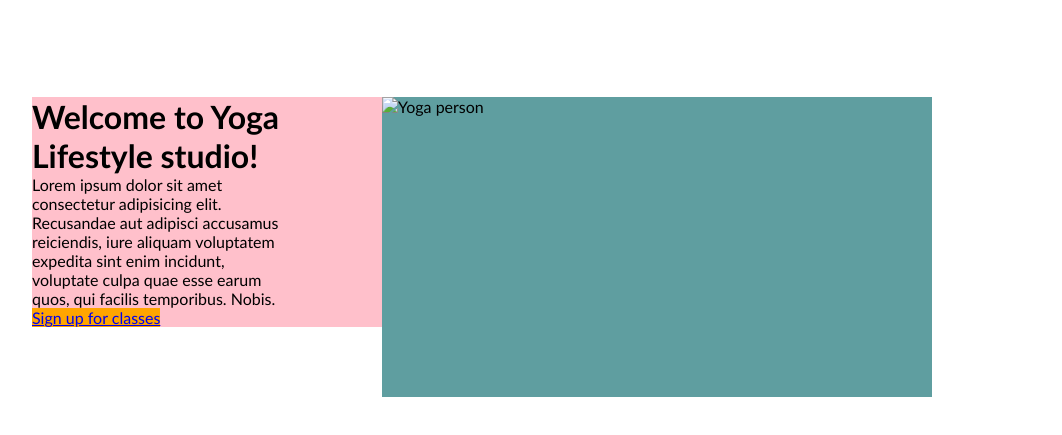
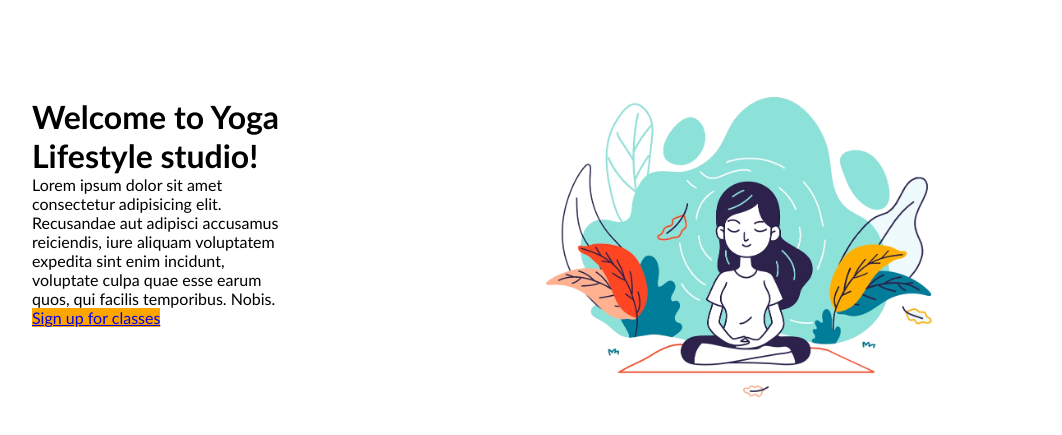
Before and after one commit to reginareg/4-yoga, a website: page index.html in a window 1280 px wide. Shown: the part 49-484 px from the top of the page, without its empty margins (108-1170 px from the left). Drawn offline with Linux system fonts and the light colour scheme.

Commit message:
Main image

```diff
--- a/index.html
+++ b/index.html
@@ -26,7 +26,7 @@
               <p>Lorem ipsum dolor sit amet consectetur adipisicing elit. Recusandae aut adipisci accusamus reiciendis, iure aliquam voluptatem expedita sint enim incidunt, voluptate culpa quae esse earum quos, qui facilis temporibus. Nobis.</p>
               <a href="#">Sign up for classes</a>
           </div>
-          <img src="#" alt="Yoga person">
+          <img src="./yoga-person.png" alt="Yoga person">
       </main>
 </body>
 </html>
--- a/main.css
+++ b/main.css
@@ -50,7 +50,6 @@ main > div {
     width: 35%;
     float: left;
     padding-right: 10%;
-    background: pink;
 }
 h1 {
 
@@ -66,5 +65,6 @@ main > img{
    width: 55%;
    float: left;
    height: 300px;
-   background-color: cadetblue;
+   object-fit: contain;
+   object-position: right;
 }
```
Also changed, not shown: yoga-person.png (added).
